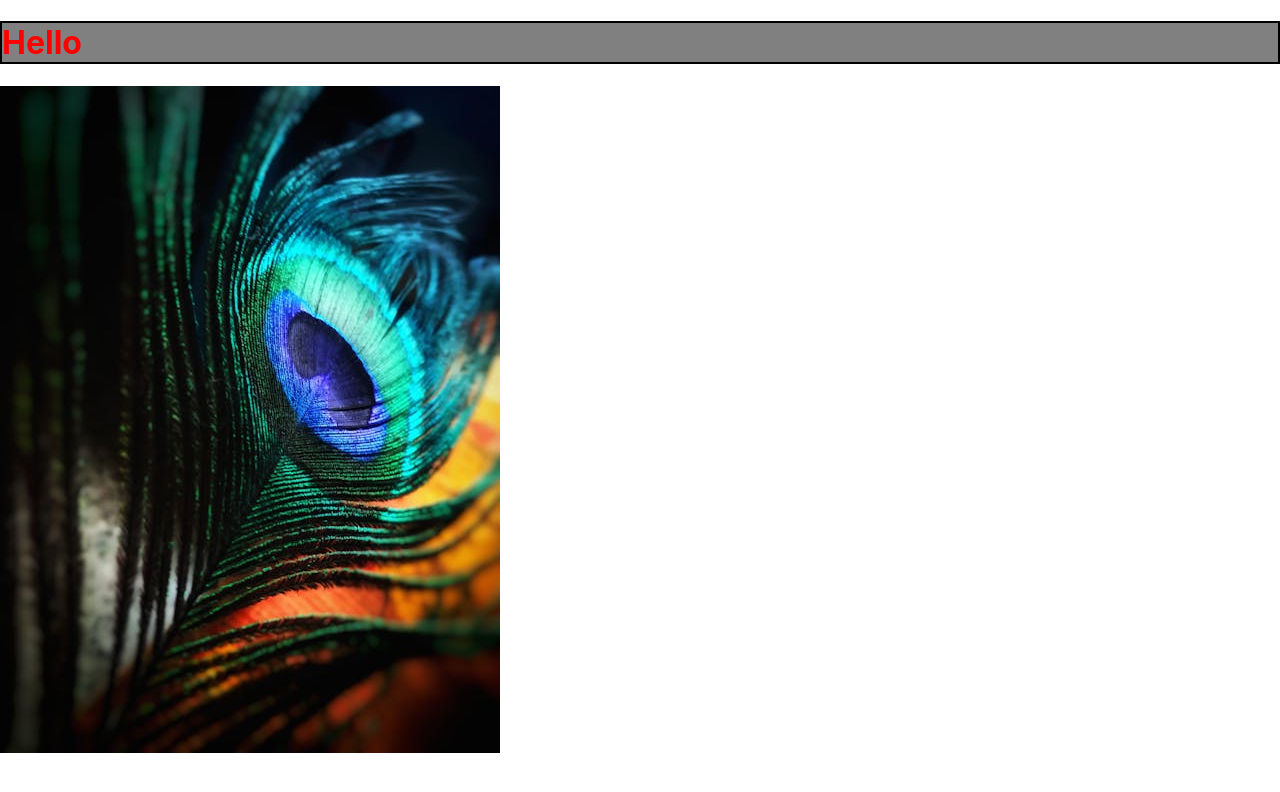
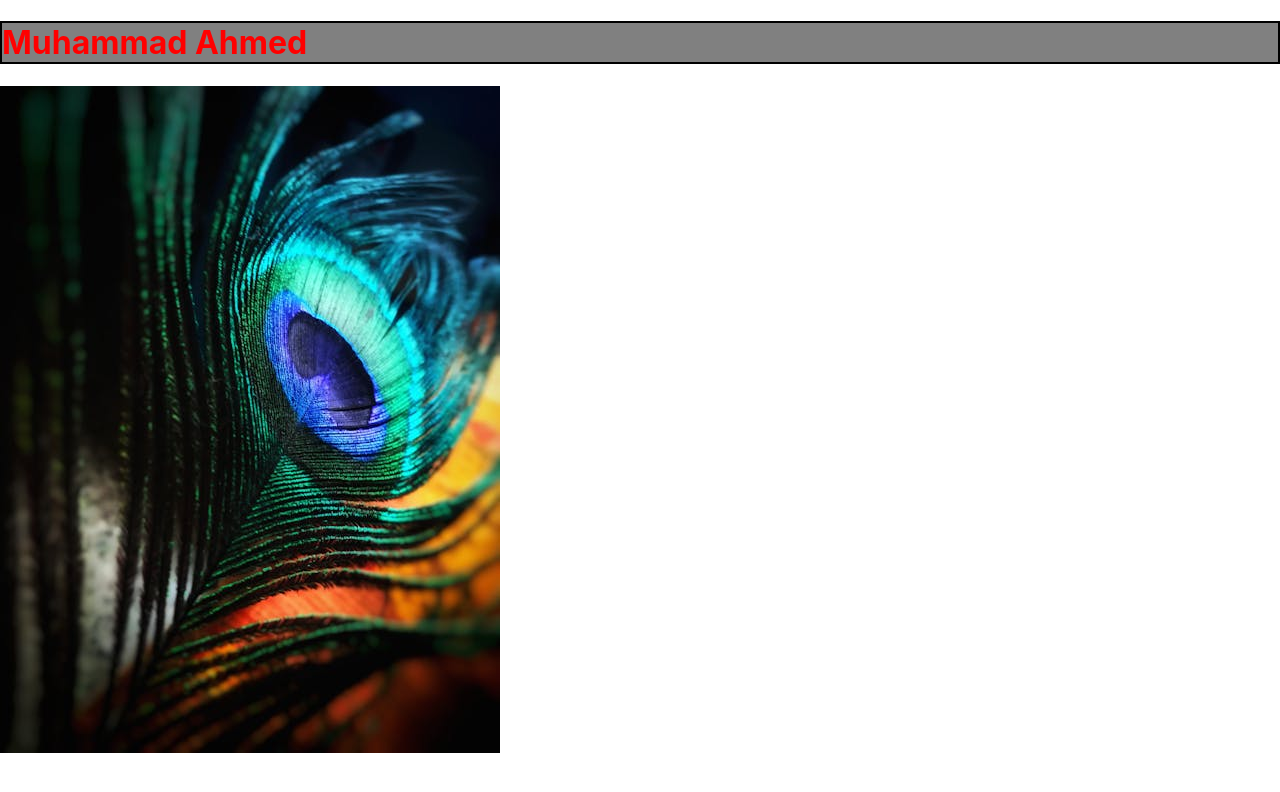
Before and after one commit to MuhammadAhmedLakhani/React-Basics, a React (Create React App) app: page / in a window 1280 px wide. Shown: the top 792 px of the page. Built offline with nearby package versions, Linux system fonts and the light colour scheme.

Commit message:
React:Variable

```diff
--- a/src/App.jsx
+++ b/src/App.jsx
@@ -2,10 +2,12 @@ import logo from './logo.svg';
 import './App.css';
 import img from './assets/images/image.jpeg'
 
+let name = "Muhammad Ahmed";
+
 function App() {
   return (
     <div>
-      <h1 style={{backgroundColor:"grey",border:"2px solid #000"}} >Hello </h1>
+      <h1 style={{backgroundColor:"grey",border:"2px solid #000"}} >{name}</h1>
       <img src={img} alt="" />
     </div>
   );
```
